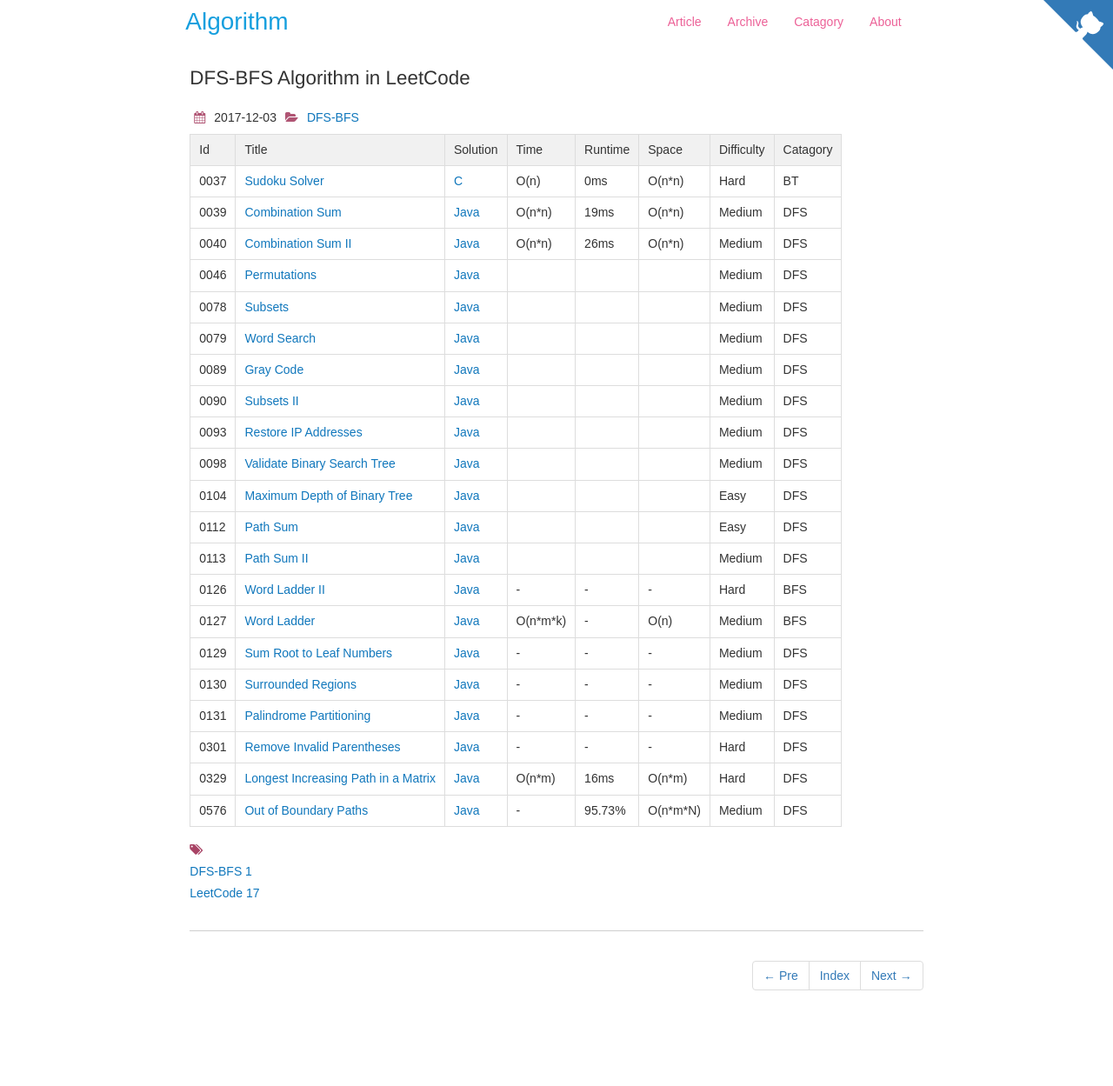
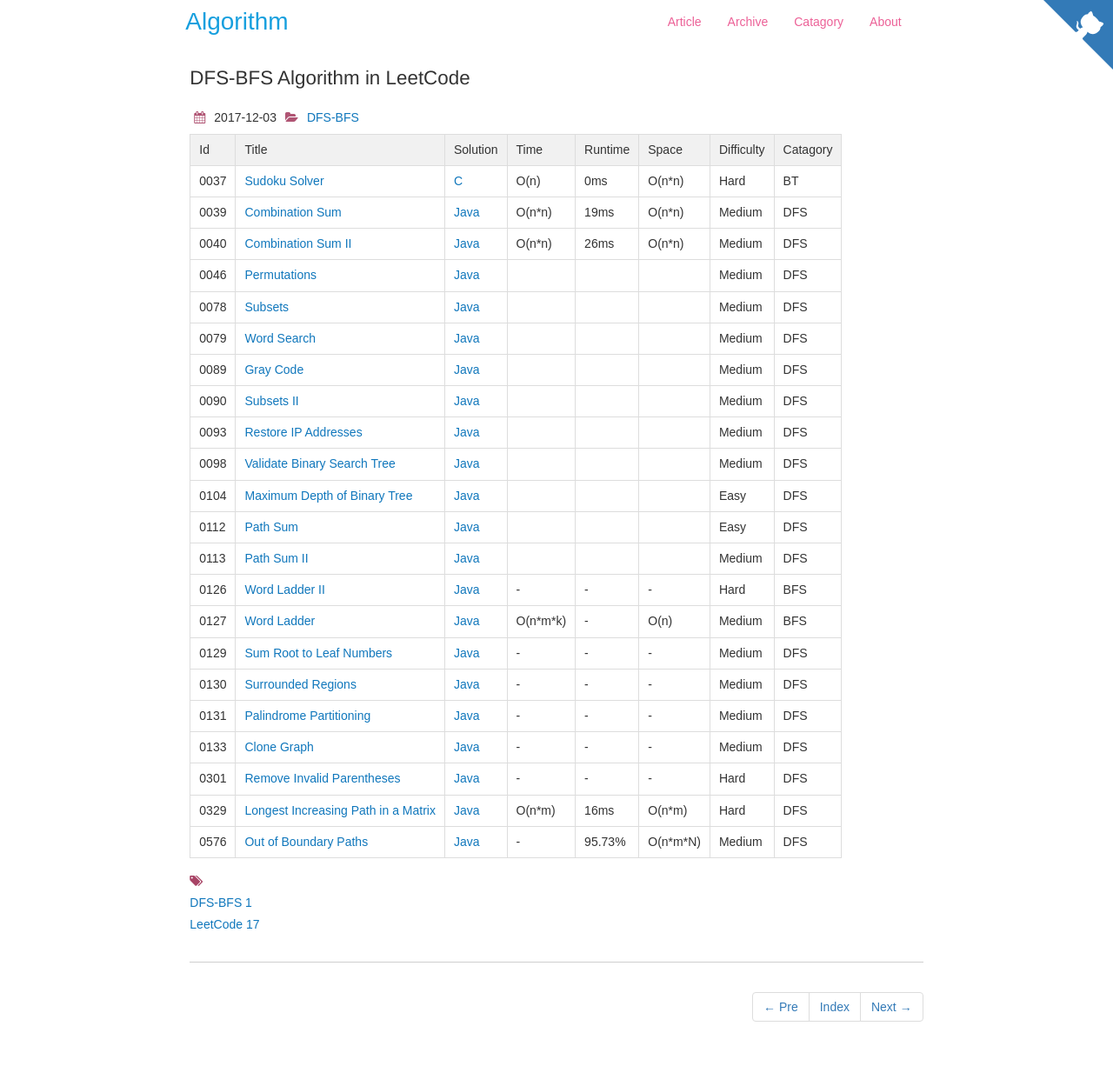
Before and after one commit to dunso/algorithm, a Jekyll site: the page built from docs/_posts/2017-12-03-DFS-BFS.md, in a window 1280 px wide. Shown: the whole page at 87% size. Built offline with Jekyll 4.4.1, drawn with Linux system fonts in a browser that asks for light colours; nearby versions of some CDN libraries; before the commit the page ends 1213 px from its top, so only the background shows below that.

Commit message:
Add index of LeetCode0133.java to docs

```diff
--- a/docs/_posts/2017-12-03-DFS-BFS.md
+++ b/docs/_posts/2017-12-03-DFS-BFS.md
@@ -30,6 +30,7 @@
 |0129|[Sum Root to Leaf Numbers](https://leetcode.com/problems/sum-root-to-leaf-numbers/) | [Java](https://e.srl/leetcode-129/)  |-|-|-|  Medium |DFS|
 |0130|[Surrounded Regions](https://leetcode.com/problems/surrounded-regions/) | [Java](https://e.srl/leetcode-130/)  |-|-|-|  Medium |DFS|
 |0131|[Palindrome Partitioning](https://leetcode.com/problems/palindrome-partitioning) | [Java](https://e.srl/leetcode-131/)  |-|-|-|  Medium |DFS|
+|0133|[Clone Graph](https://leetcode.com/problems/clone-graph/) | [Java](https://e.srl/leetcode-133/)  |-|-|-|  Medium |DFS|
 |0301|[Remove Invalid Parentheses](https://leetcode.com/problems/remove-invalid-parentheses) | [Java](https://e.srl/leetcode-301/)  | - | - | - | Hard |DFS|
 |0329|[Longest Increasing Path in a Matrix](https://leetcode.com/problems/longest-increasing-path-in-a-matrix) | [Java](https://e.srl/leetcode-329/)  | O(n\*m) |16ms| O(n\*m)  |  Hard |DFS|
 |0576|[Out of Boundary Paths](https://leetcode.com/problems/out-of-boundary-paths)| [Java](https://e.srl/leetcode-576/)  | - |95.73%| O(n\*m\*N)  |  Medium |DFS |
```
